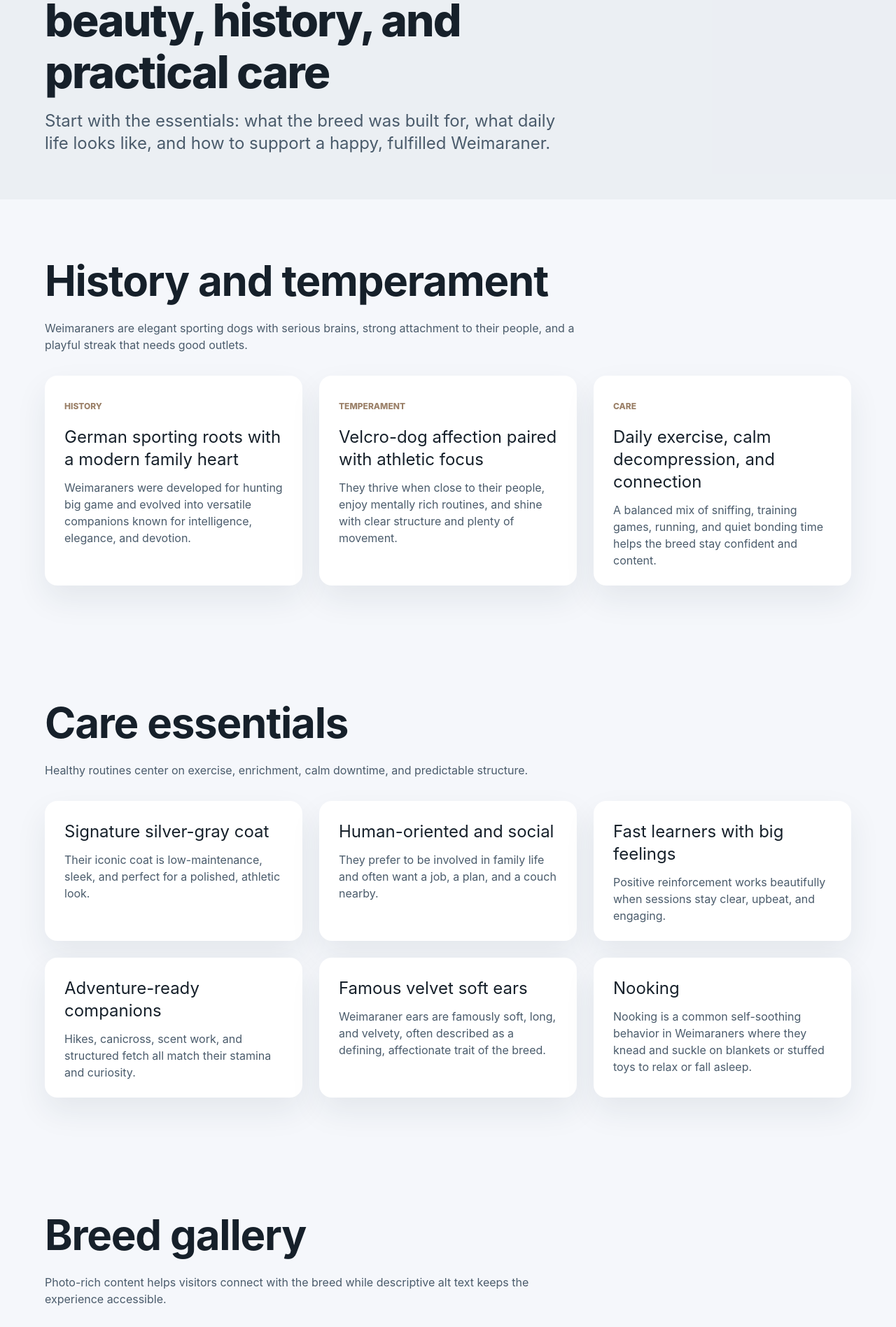
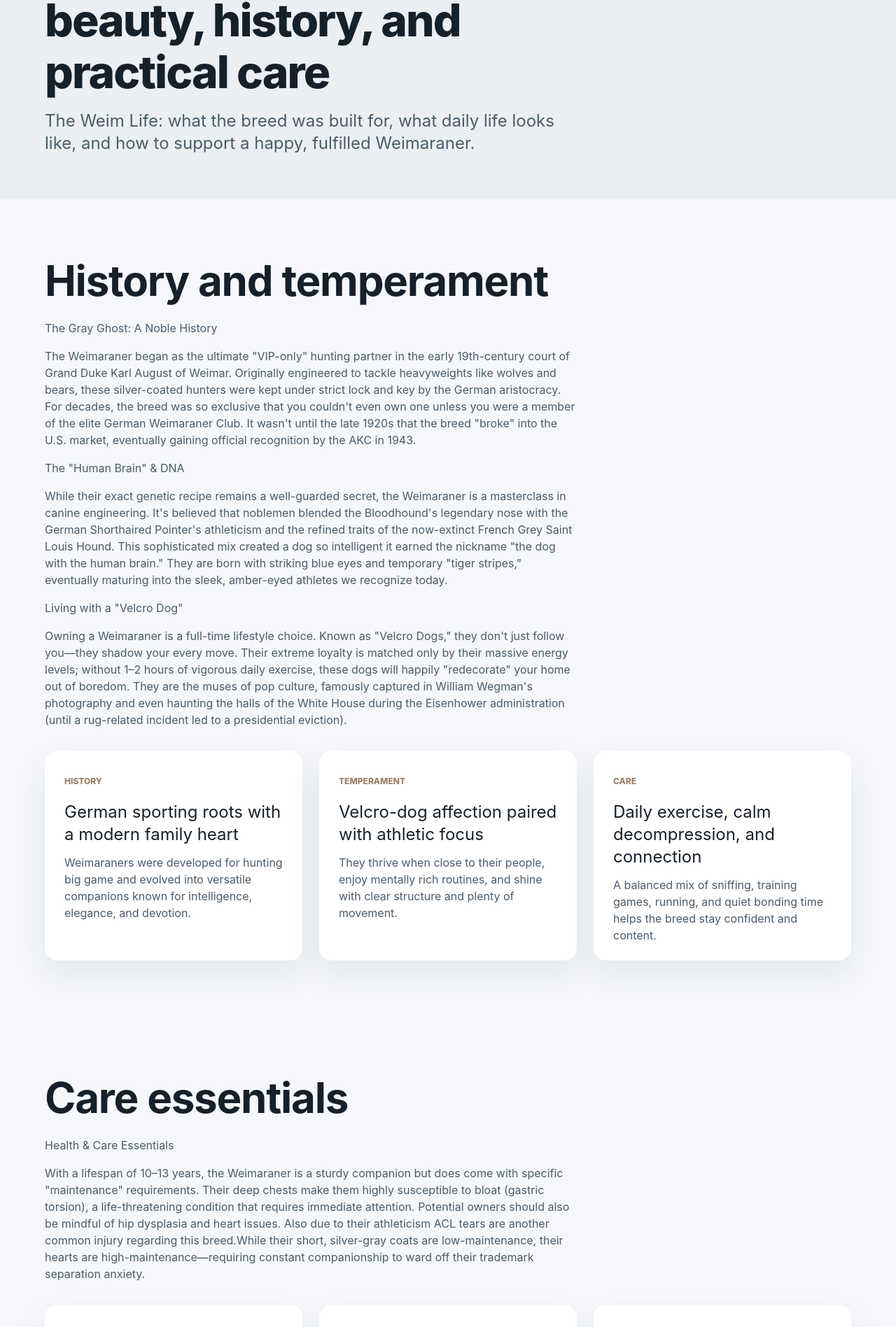
Before and after one commit to evilbeliver/weimwisdom, a Next.js app: page /breed-info in a window 1280 px wide. Shown: the part 260-2157 px from the top of the page at 70% size. Built offline with nearby package versions, Linux system fonts and the light colour scheme.

Commit message:
updated the breed info page

```diff
--- a/src/pages/breed-info.tsx
+++ b/src/pages/breed-info.tsx
@@ -10,11 +10,18 @@ export default function BreedInfoPage() {
     <SiteLayout title="Breed Info | WeimWisdom" description="History, temperament, and care guidance for Weimaraners.">
       <PageHero
         title="Breed info that balances beauty, history, and practical care"
-        description="Start with the essentials: what the breed was built for, what daily life looks like, and how to support a happy, fulfilled Weimaraner."
+        description="The Weim Life: what the breed was built for, what daily life looks like, and how to support a happy, fulfilled Weimaraner."
       />
       <SectionBlock
         title="History and temperament"
-        description="Weimaraners are elegant sporting dogs with serious brains, strong attachment to their people, and a playful streak that needs good outlets."
+        description={[
+          "The Gray Ghost: A Noble History",
+          "The Weimaraner began as the ultimate \"VIP-only\" hunting partner in the early 19th-century court of Grand Duke Karl August of Weimar. Originally engineered to tackle heavyweights like wolves and bears, these silver-coated hunters were kept under strict lock and key by the German aristocracy. For decades, the breed was so exclusive that you couldn't even own one unless you were a member of the elite German Weimaraner Club. It wasn't until the late 1920s that the breed \"broke\" into the U.S. market, eventually gaining official recognition by the AKC in 1943.",
+          "The \"Human Brain\" & DNA",
+          "While their exact genetic recipe remains a well-guarded secret, the Weimaraner is a masterclass in canine engineering. It's believed that noblemen blended the Bloodhound's legendary nose with the German Shorthaired Pointer's athleticism and the refined traits of the now-extinct French Grey Saint Louis Hound. This sophisticated mix created a dog so intelligent it earned the nickname \"the dog with the human brain.\" They are born with striking blue eyes and temporary \"tiger stripes,\" eventually maturing into the sleek, amber-eyed athletes we recognize today.",
+          "Living with a \"Velcro Dog\"",
+          "Owning a Weimaraner is a full-time lifestyle choice. Known as \"Velcro Dogs,\" they don't just follow you—they shadow your every move. Their extreme loyalty is matched only by their massive energy levels; without 1–2 hours of vigorous daily exercise, these dogs will happily \"redecorate\" your home out of boredom. They are the muses of pop culture, famously captured in William Wegman's photography and even haunting the halls of the White House during the Eisenhower administration (until a rug-related incident led to a presidential eviction)."
+        ]}
         hasContent={homeHighlights.length > 0}
         fallback={fallbackMessage}
       >
@@ -22,7 +29,10 @@ export default function BreedInfoPage() {
       </SectionBlock>
       <SectionBlock
         title="Care essentials"
-        description="Healthy routines center on exercise, enrichment, calm downtime, and predictable structure."
+        description={[
+          "Health & Care Essentials",
+          "With a lifespan of 10–13 years, the Weimaraner is a sturdy companion but does come with specific \"maintenance\" requirements. Their deep chests make them highly susceptible to bloat (gastric torsion), a life-threatening condition that requires immediate attention. Potential owners should also be mindful of hip dysplasia and heart issues. Also due to their athleticism ACL tears are another common injury regarding this breed.While their short, silver-gray coats are low-maintenance, their hearts are high-maintenance—requiring constant companionship to ward off their trademark separation anxiety."
+        ]}
         hasContent={breedFacts.length > 0}
         fallback={fallbackMessage}
       >
```
